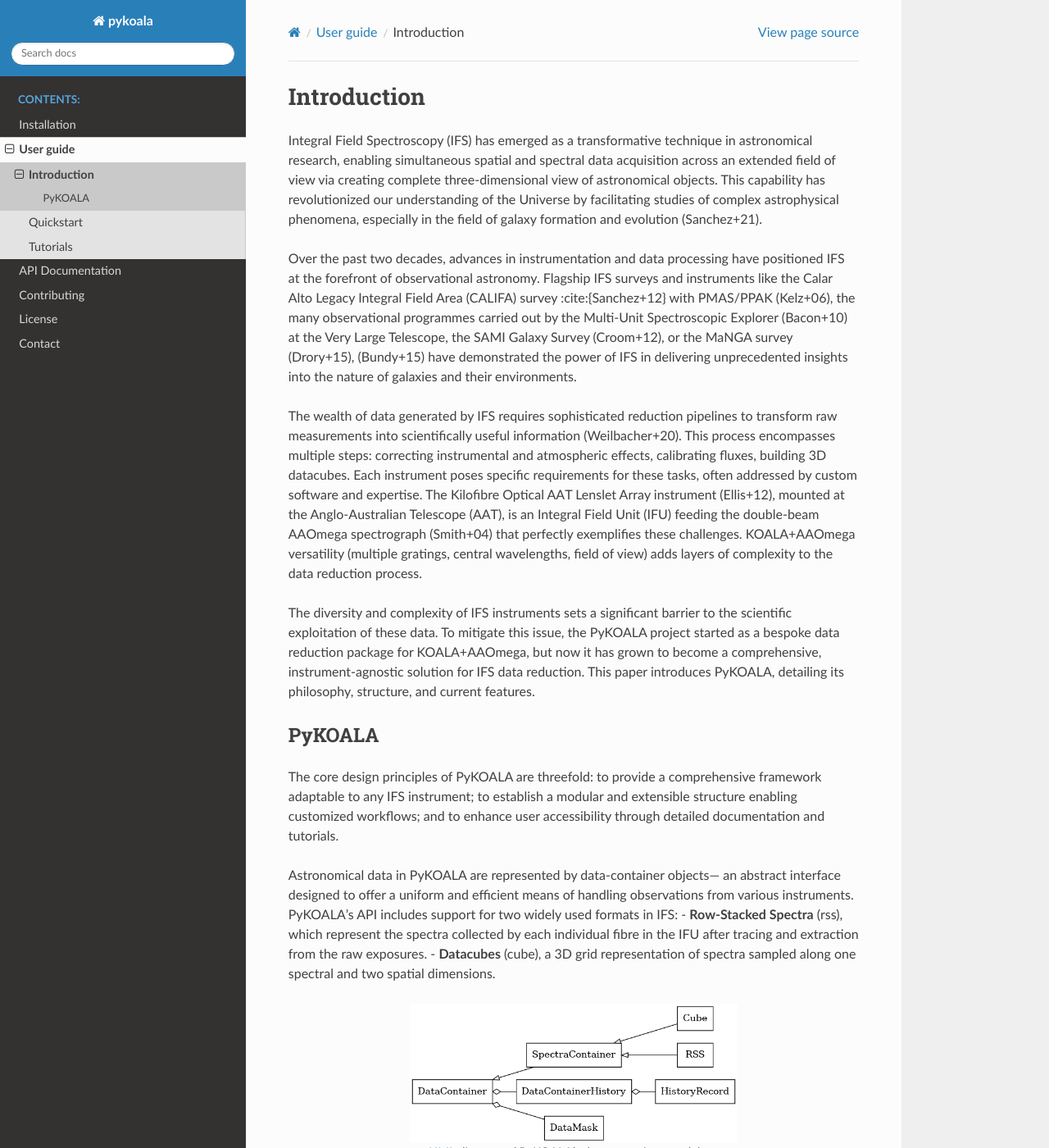
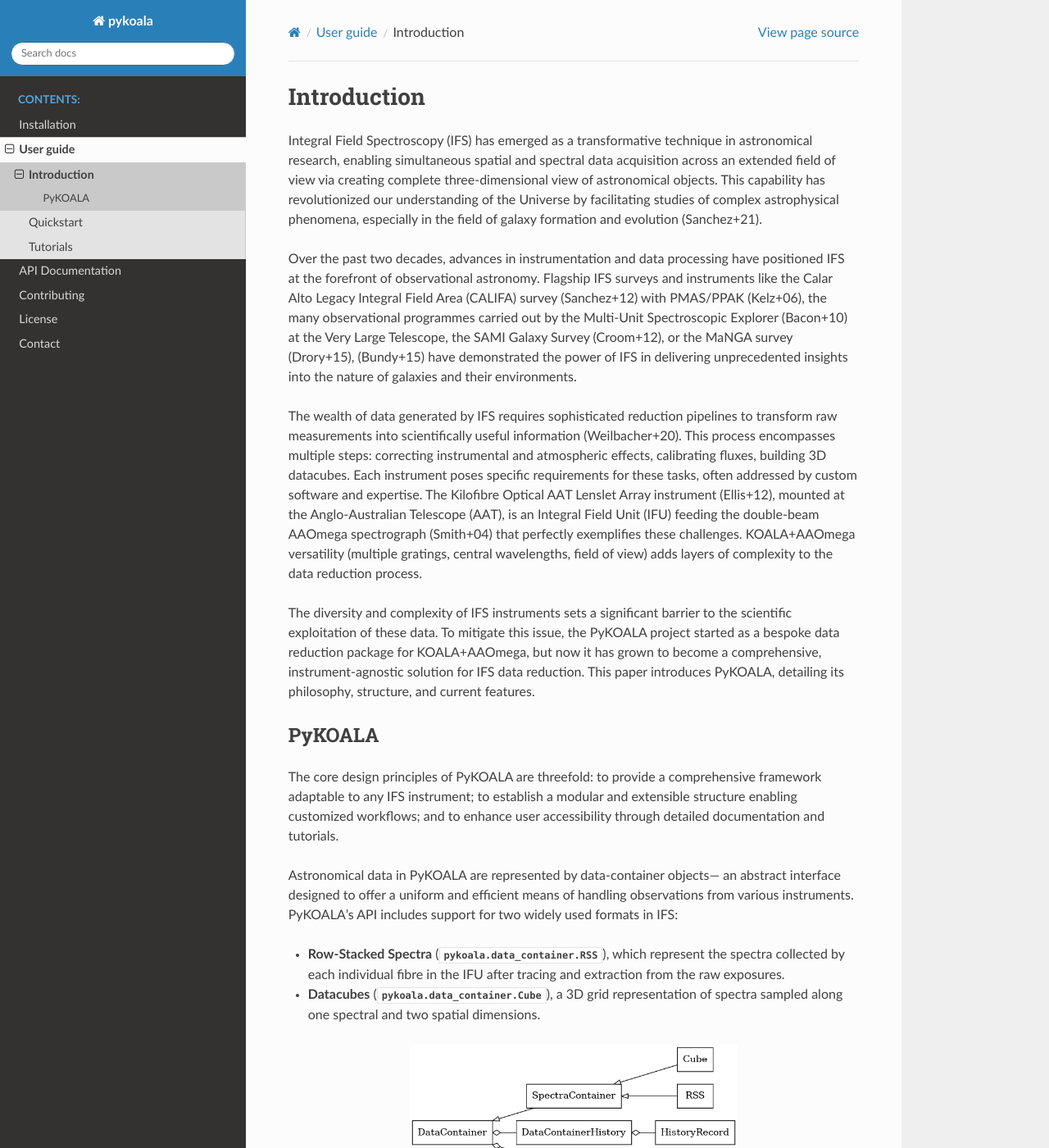
Before and after one commit to pykoala/pykoala, a Sphinx documentation site: the page built from docs/user-guide/intro.rst, in a window 1280 px wide and 1400 px high. Shown: the whole window at 82% size. Built offline with Sphinx 7.4.7 and the Read the Docs theme 3.1.0, drawn with Linux system fonts in a browser that asks for light colours; formulas are drawn with MathJax 3; pages that are not in the unit, such as notebooks, are missing from menus.

Commit message:
correct typos

```diff
--- a/docs/user-guide/intro.rst
+++ b/docs/user-guide/intro.rst
@@ -6,7 +6,7 @@ via creating complete three-dimensional view of astronomical objects.
 This capability has revolutionized our understanding of the Universe by facilitating studies of complex astrophysical phenomena, especially in the field of galaxy formation and evolution (Sanchez+21).
 
 Over the past two decades, advances in instrumentation and data processing have positioned IFS at the forefront of observational astronomy.
-Flagship IFS surveys and instruments like the Calar Alto Legacy Integral Field Area (CALIFA) survey :cite:{Sanchez+12} with PMAS/PPAK (Kelz+06), the many observational programmes carried out by the Multi-Unit Spectroscopic Explorer (Bacon+10) at the Very Large Telescope, the SAMI Galaxy Survey (Croom+12),
+Flagship IFS surveys and instruments like the Calar Alto Legacy Integral Field Area (CALIFA) survey (Sanchez+12) with PMAS/PPAK (Kelz+06), the many observational programmes carried out by the Multi-Unit Spectroscopic Explorer (Bacon+10) at the Very Large Telescope, the SAMI Galaxy Survey (Croom+12),
 or the MaNGA survey (Drory+15), (Bundy+15) have demonstrated the power of IFS in delivering unprecedented insights into the nature of galaxies and their environments.
 
 The wealth of data generated by IFS requires sophisticated reduction pipelines to transform raw measurements into scientifically useful information (Weilbacher+20).
@@ -26,8 +26,10 @@ PyKOALA
 The core design principles of PyKOALA are threefold: to provide a comprehensive framework adaptable to any IFS instrument; to establish a modular and extensible structure enabling customized workflows; and to enhance user accessibility through detailed documentation and tutorials.
 
 Astronomical data in PyKOALA are represented by :ref:`data-container` objects--- an abstract interface designed to offer a uniform and efficient means of handling observations from various instruments. PyKOALA's API includes support for two widely used formats in IFS:
-- **Row-Stacked Spectra** (:ref:`rss`), which represent the spectra collected by each individual fibre in the IFU after tracing and extraction from the raw exposures.
-- **Datacubes** (:ref:`cube`), a 3D grid representation of spectra sampled along one spectral and two spatial dimensions.
+
+* **Row-Stacked Spectra** (:class:`pykoala.data_container.RSS`), which represent the spectra collected by each individual fibre in the IFU after tracing and extraction from the raw exposures.
+
+* **Datacubes** (:class:`pykoala.data_container.Cube`), a 3D grid representation of spectra sampled along one spectral and two spatial dimensions.
 
 .. figure:: ../graphviz/dc.png
     :width: 400
```
